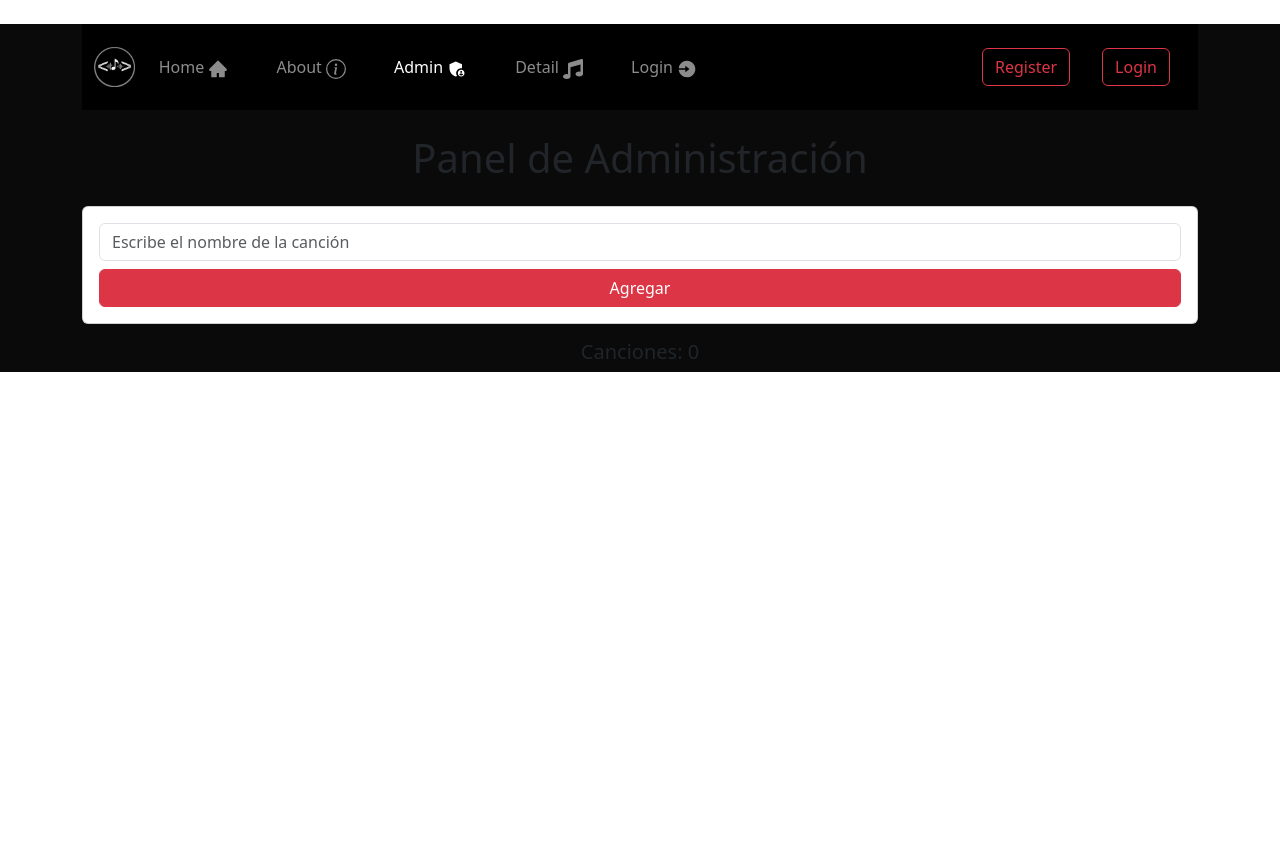
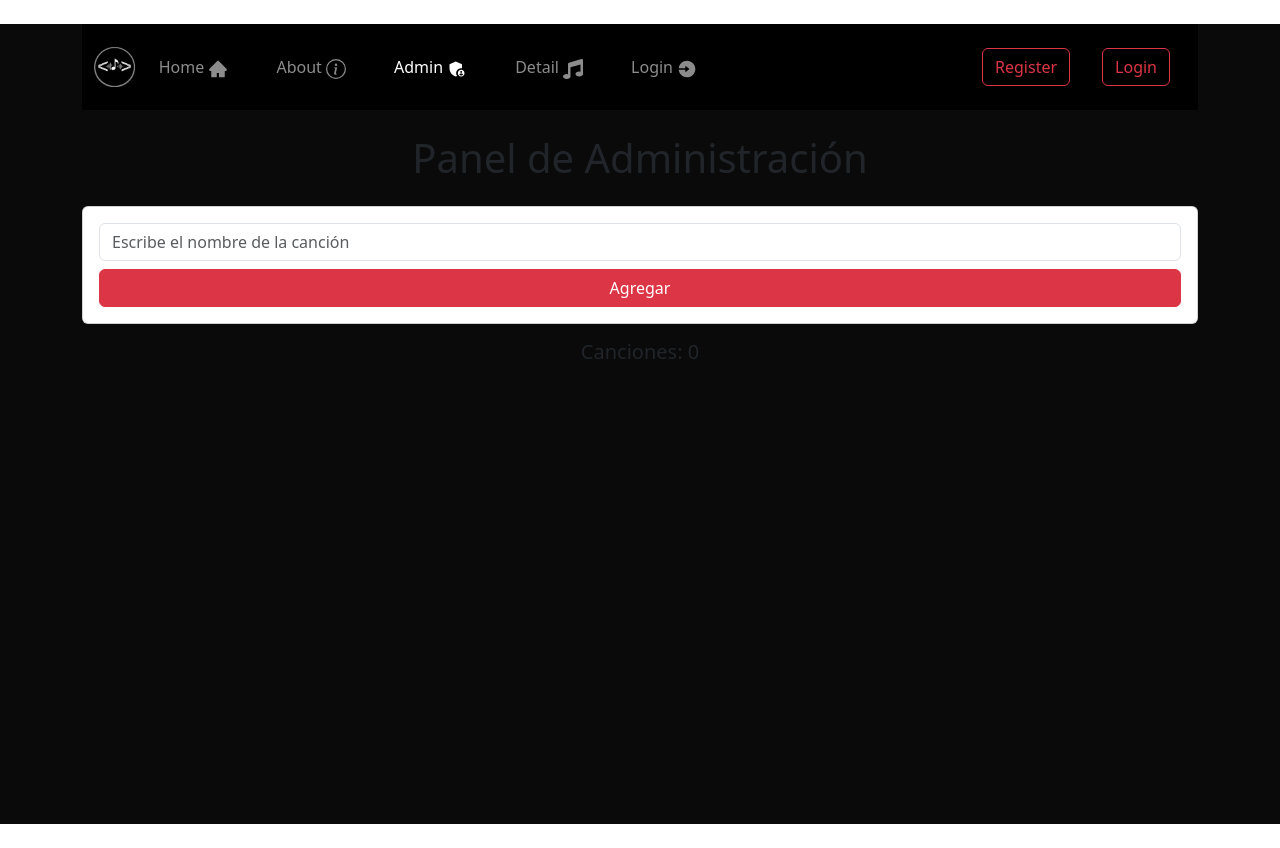
Before and after one commit to mkgz29/RollingCode-Music, a React (Vite) app: page /admin in a window 1280 px wide. Before the commit the page ends 824 px from the top, so only its background shows below. Built offline with nearby package versions, Linux system fonts and the light colour scheme.

Commit message:
Cambios a dev

```diff
--- a/src/pages/Admin.jsx
+++ b/src/pages/Admin.jsx
@@ -24,7 +24,7 @@ const eliminarCancion = (id) => {
   };
 
   return (
- <div className="container my-4 lg-4">
+ <div className="container my-4 lg-4" style={{minHeight: '100vh'}}>
       <Navbar />
 
       <h1 className="m-4">Panel de Administración</h1>
```
